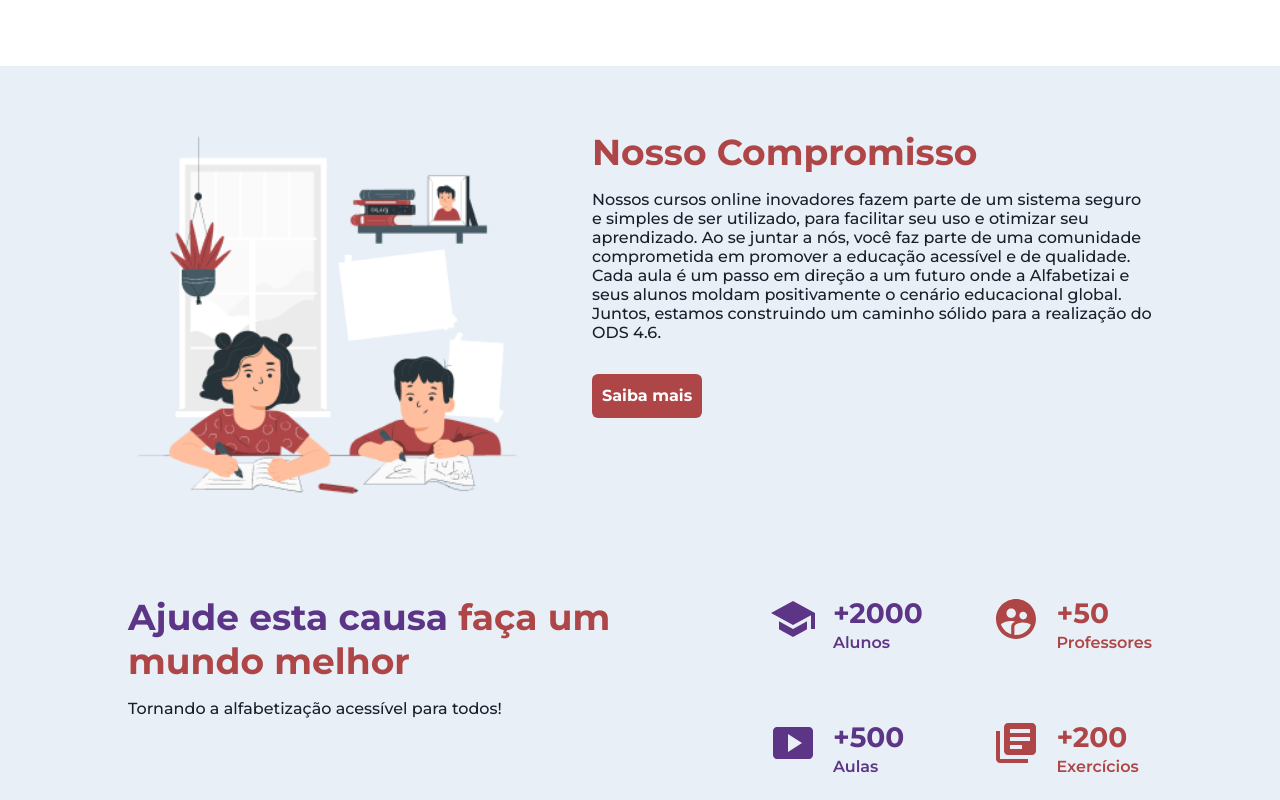
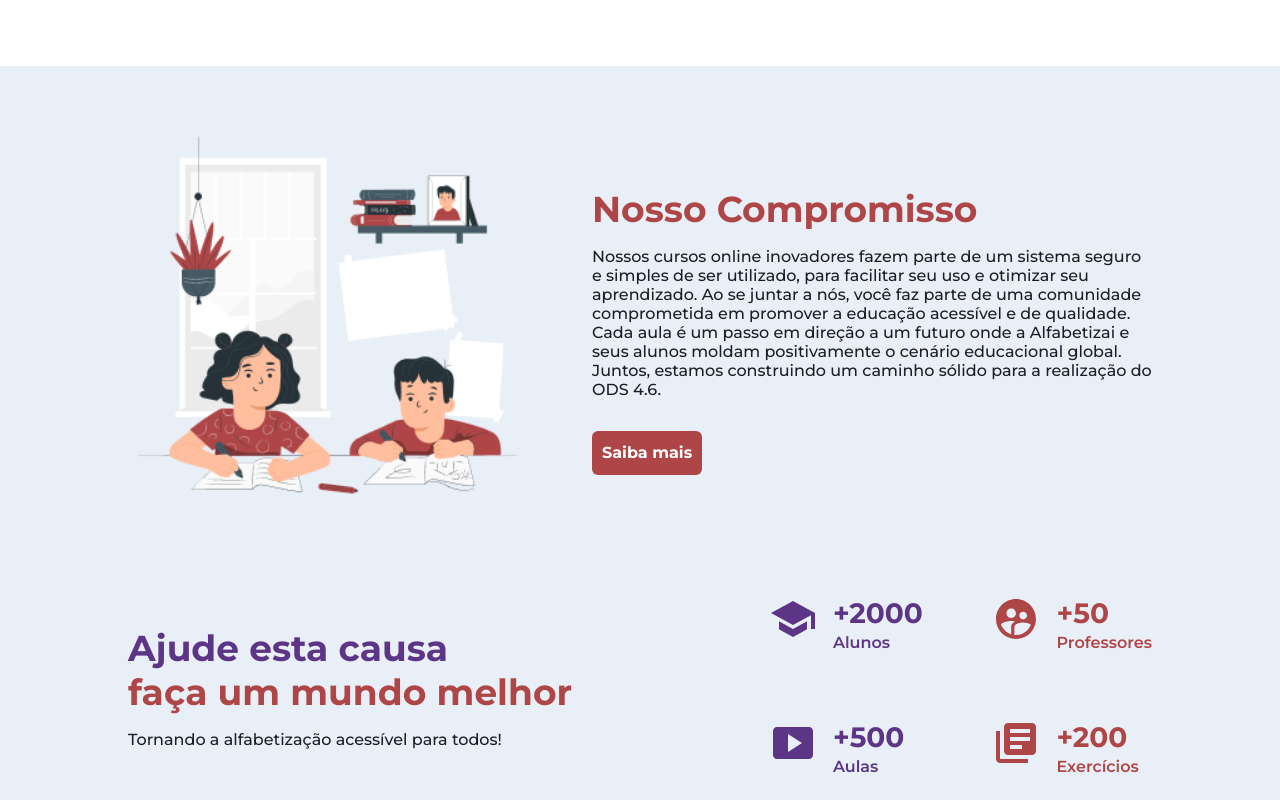
Before and after one commit to andr3felipe/alfabetizAi-react, a React (Vite) app: page / in a window 1280 px wide. Shown: the part 640-1440 px from the top of the page. Built offline with nearby package versions, Linux system fonts and the light colour scheme.

Commit message:
fix: meta tags, last section title size, position and size on Our commitment section

```diff
--- a/index.html
+++ b/index.html
@@ -1,19 +1,21 @@
 <!DOCTYPE html>
 <html lang="pt-br">
+
 <head>
   <meta charset="UTF-8" />
   <meta name="viewport" content="width=device-width, initial-scale=1.0" />
   <link rel="icon" type="image/svg+xml" href="./src/assets/favicon.ico" />
+  <meta name="description" content="Desenvolva as habilidades de maneira divertida com nosso o AlfabetizAi. Explore atividades educativas interativas e promova o aprendizado de forma envolvente.">
+  <meta name="keywords" content="alfabetização online, app educacional, educação, alfabetização, alfabeto, leitura, escrita, aprendizado infantil, atividades educativas, app para crianças">
   <link rel="preconnect" href="https://fonts.googleapis.com" />
   <link rel="preconnect" href="https://fonts.gstatic.com" crossorigin />
-    <link
-      href="https://fonts.googleapis.com/css2?family=Montserrat:wght@400;500;600;700&display=swap"
-      rel="stylesheet"
-    />
+  <link href="https://fonts.googleapis.com/css2?family=Montserrat:wght@400;500;600;700&display=swap" rel="stylesheet" />
   <title>AlfabetizAi</title>
 </head>
+
 <body>
   <div id="root"></div>
   <script type="module" src="/src/main.tsx"></script>
 </body>
+
 </html>
--- a/src/pages/app/Home/index.tsx
+++ b/src/pages/app/Home/index.tsx
@@ -207,7 +207,6 @@
           <S.Heading color="purple-light">
             Avance em direção ao seu crescimento!
           </S.Heading>
-
           <NavButton to="cadastro" backgroundcolor="purple-light">
             Cadastre-se
           </NavButton>
--- a/src/pages/app/Home/styles.ts
+++ b/src/pages/app/Home/styles.ts
@@ -80,6 +80,7 @@
 export const CommitmentContainer = styled.div`
   display: flex;
   flex-wrap: wrap;
+  align-items: center;
   gap: 2rem 4rem;
   margin-bottom: 4rem;
 
@@ -96,6 +97,7 @@
 export const InfoContainer = styled.div`
   flex: 1;
   flex-basis: 25rem;
+
   p {
     margin-bottom: 2rem;
   }
@@ -114,6 +116,7 @@
   flex-basis: 25rem;
 
   span {
+    display: block;
     color: ${(props) => props.theme['purple-light']};
   }
 `;
@@ -233,7 +236,11 @@
     gap: 2rem;
 
     > h2 {
-      font-size: 2.5rem;
+      font-size: 4rem;
+
+      @media (max-width: 767px) {
+        font-size: 2.5rem;
+      }
     }
   }
 `;
```
Lines whose indentation alone changed are shown as unchanged.
